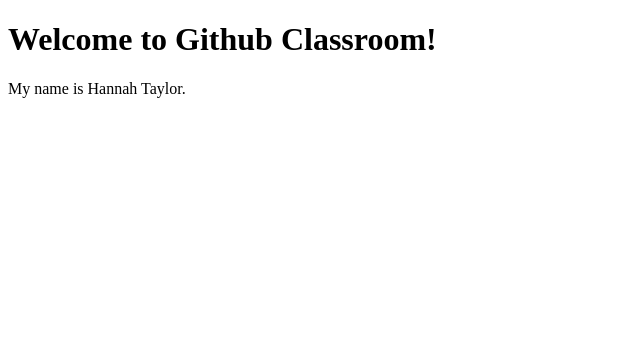
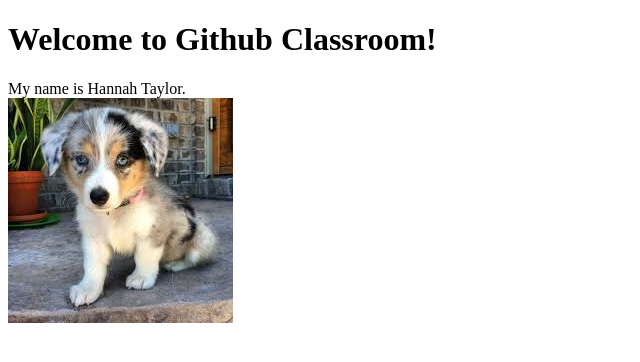
Before and after one commit to ladeeluc/ux-q3-intro-to-github-classroom-asuserswish, a plain HTML site: page index.html in a window 1280 px wide. Shown: the whole page, without its empty margins (0-640 px from the left). Drawn offline with Linux system fonts and the light colour scheme.

Commit message:
add corgi-aussie-mix.jpeg

```diff
--- a/index.html
+++ b/index.html
@@ -22,6 +22,6 @@
   <body>
     <h1>Welcome to Github Classroom!</h1>
     <div>My name is Hannah Taylor.</div>
-    <!-- Your html here -->
+    <img src="./corgi-aussie-mix.jpeg" alt="corgi-aussie-mix" />
   </body>
 </html>
```
Also changed, not shown: corgi-aussie-mix.jpeg (added).
